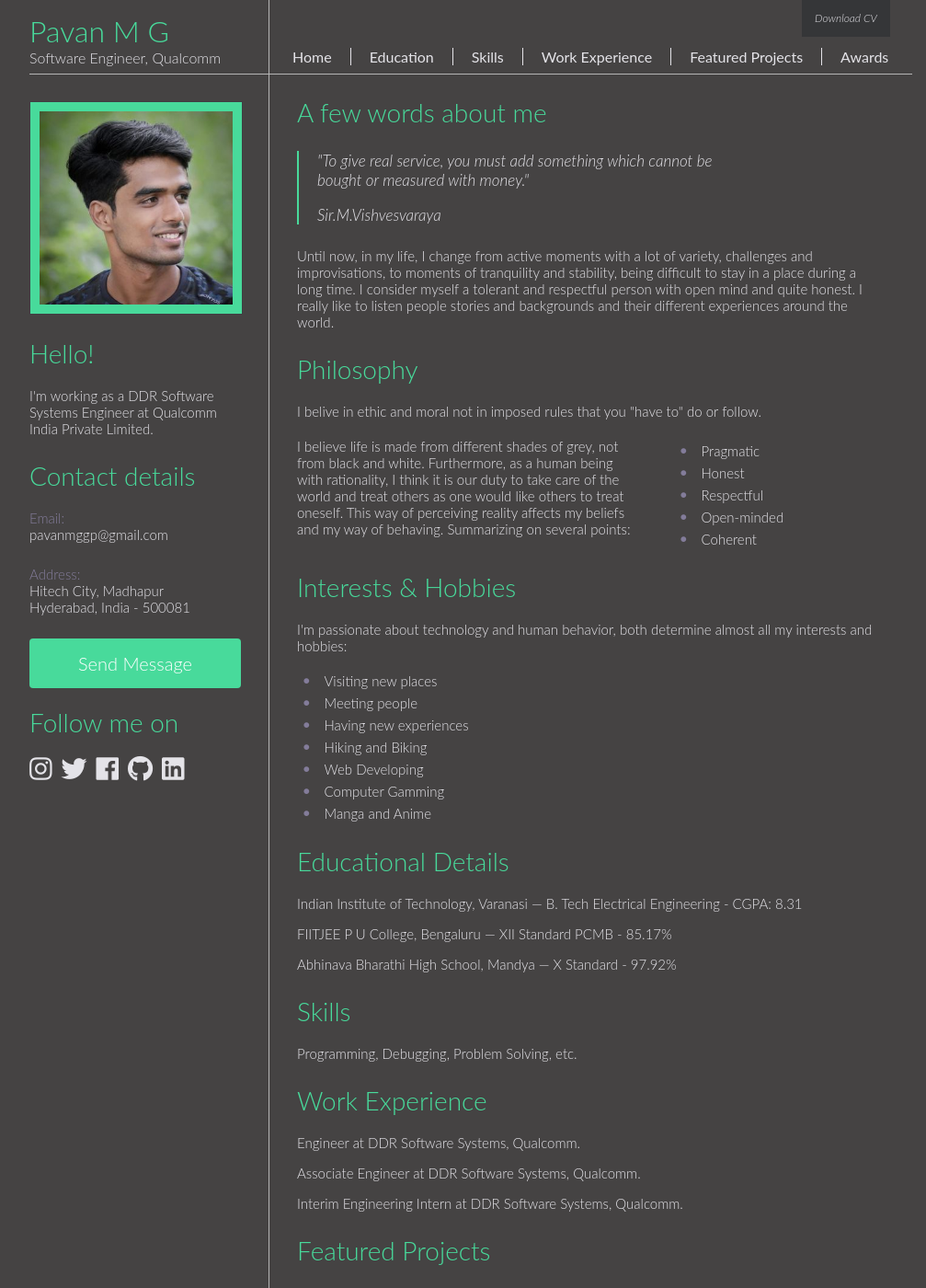
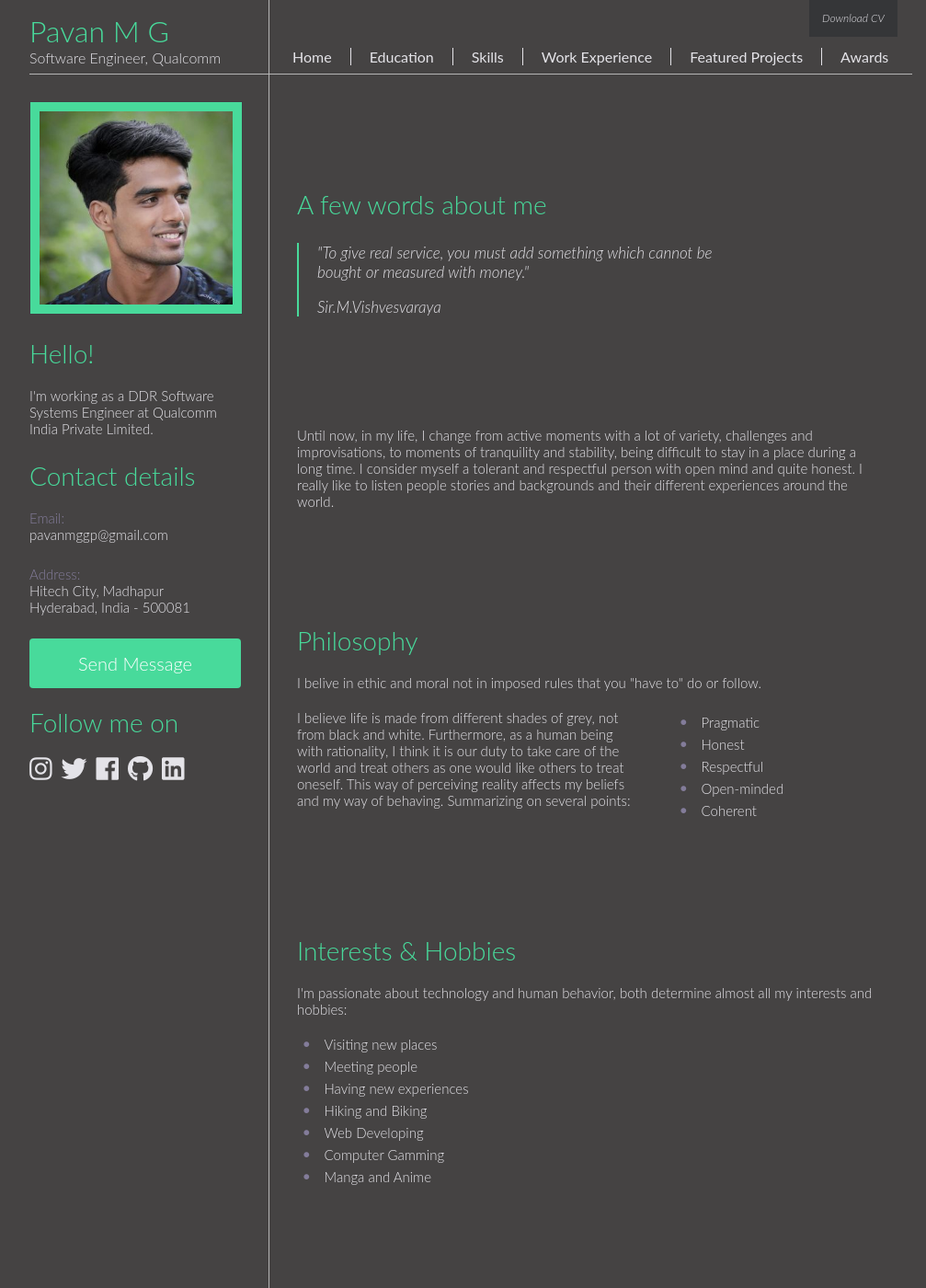
Before and after one commit to pavan-mg/pavan-mg.github.io, a Jekyll site: the page built from index.html, in a window 1280 px wide and 1400 px high. Shown: the whole window at 92% size, without its empty margins (128-1135 px from the left). Built offline with Jekyll 4.4.1, drawn with Linux system fonts in a browser that asks for light colours.

Commit message:
Update main.css

```diff
--- a/css/main.css
+++ b/css/main.css
@@ -19,7 +19,7 @@
 
 .block {
 	margin: 25px 30px;
-	top: 80px;
+	padding-top: 80px;
 }
 	.block h1 {
 		margin-left: -5px;
@@ -174,6 +174,7 @@ ul {
 	width: 120px;
 	height: 40px;
 	float: right;
+	margin-right: -8px;
 }
 	.download_button a {
 		text-decoration: none;
```
